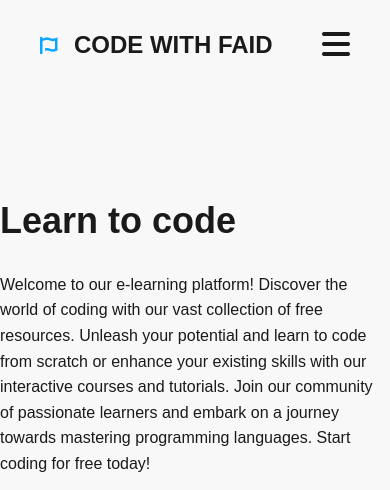
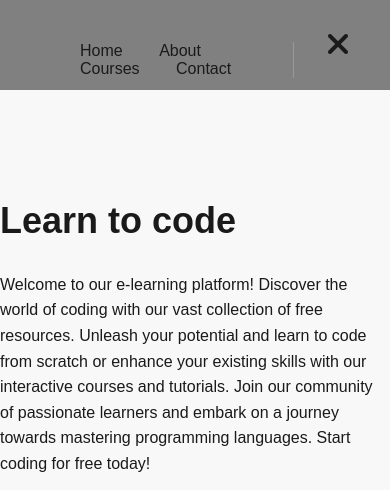
Before and after one commit to faid-terence/WEB-TECH-PROJECT-Y2, a plain HTML site: page index.html in a window 390 px wide. Both pictures are taken after a click on the element 336 px from the left and 45 px from the top of the page. Shown: the top 490 px of the page. Drawn offline with nearby package versions, Linux system fonts and the light colour scheme.

Commit message:
feature(landingPage):Menu bar responsiveness

```diff
--- a/index.html
+++ b/index.html
@@ -22,13 +22,15 @@
                     <a href="#about">About</a>
                     <a href="#course">Courses</a>
                     <a href="#contact">Contact </a>
+
                 </div>
                 <button class="log-in">Login<a href="./assets/SignUp.html"></a></button>
-
-        </div>
                 <div class="menu-btn">
                     <i class="fa-solid fa-bars"></i>
+                    <i class="fa-solid fa-times" style="display: none;"></i>
                 </div>
+            </div>
+
         </nav>
 
         <section class="home-section" id="home">
@@ -175,6 +177,23 @@
         </div>
         </div>
     </footer>
+    <!-- Add this jQuery script to your HTML file -->
+<!-- Add this jQuery script to your HTML file -->
+<script src="https://code.jquery.com/jquery-3.6.0.min.js"></script>
+    <script>
+        $(document).ready(function() {
+            // Click event listener for the menu button
+            $(".menu-btn").on("click", function() {
+                $(".menu").toggleClass("show");
+                $(".log-in").remove();
+                $(".menu-btn i").toggleClass("fa-bars fa-times");
+                $(".logo").remove();
+                $("nav").css("background-color", "Gray");
+            });
+        });
+    </script>
+
+
 </body>
 
 </html>
--- a/src/css/styles.css
+++ b/src/css/styles.css
@@ -1,5 +1,7 @@
 /* Reset box-sizing to border-box for all elements */
-*, *::before, *::after {
+*,
+*::before,
+*::after {
     box-sizing: border-box;
 }
 
@@ -195,7 +197,8 @@ button:hover {
     margin: 10px;
     flex: 1 0 200px;
 }
-.course-card i{
+
+.course-card i {
     color: #0aa5ff;
     display: flex;
     justify-content: center;
@@ -318,11 +321,13 @@ footer {
     color: white;
 }
 
-footer h2, footer h3 {
+footer h2,
+footer h3 {
     padding: 8px 0;
 }
 
-footer li, footer p {
+footer li,
+footer p {
     line-height: 27px;
     font-weight: 300;
 }
@@ -387,20 +392,29 @@ footer input[type='button'] {
 
 
 @media(max-width: 53rem) {
-    .menu{
+    .menu .menu-links {
         display: none;
     }
-    .menu-btn{
+
+    /* CSS to show the menu links when the "show" class is added */
+    .menu.show .menu-links {
+        display: block;
+        margin-top: 30px;
+    }
+    .menu-btn {
         display: block;
     }
-    .content-columns{
+
+    .content-columns {
         width: 100%;
     }
-    .contact-container{
+
+    .contact-container {
         display: flex;
         flex-direction: column;
     }
-    .hero-container{
+
+    .hero-container {
         display: flex;
         flex-direction: column;
     }
```
Lines whose indentation alone changed are shown as unchanged.
